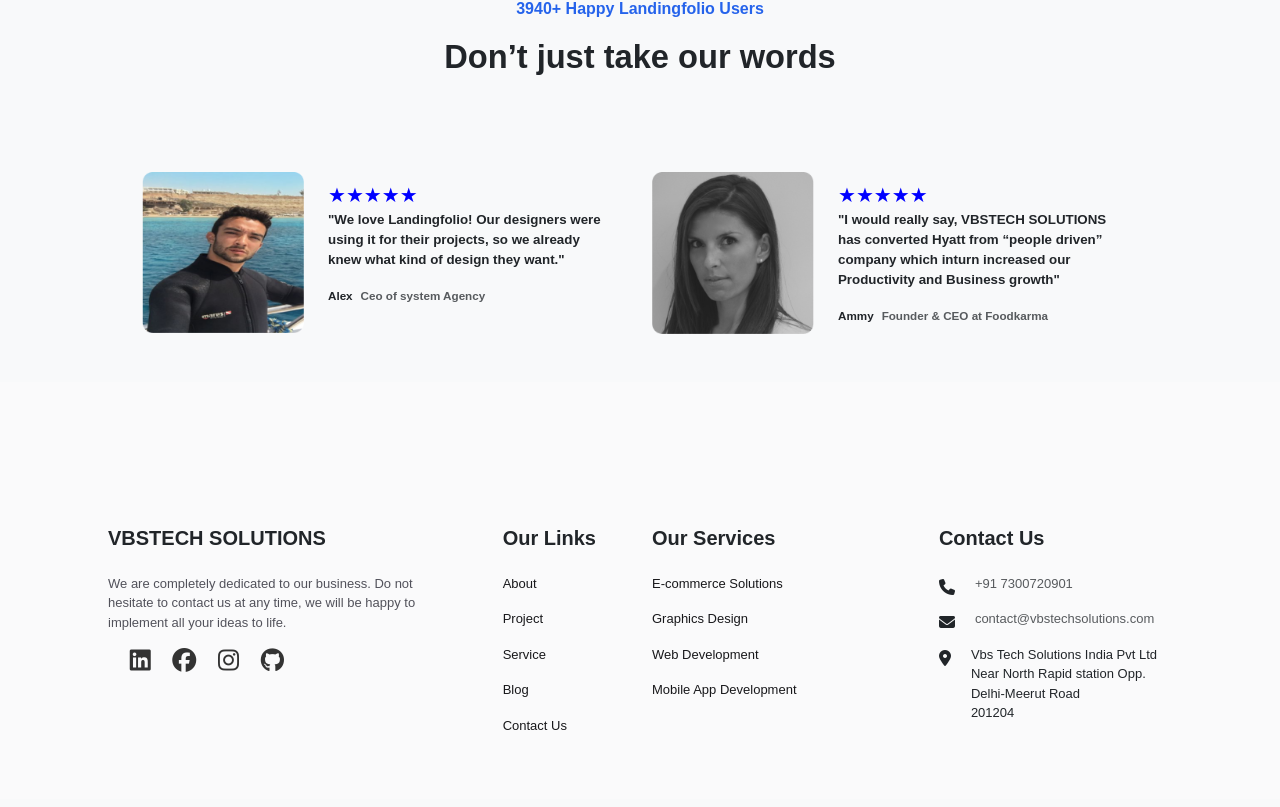
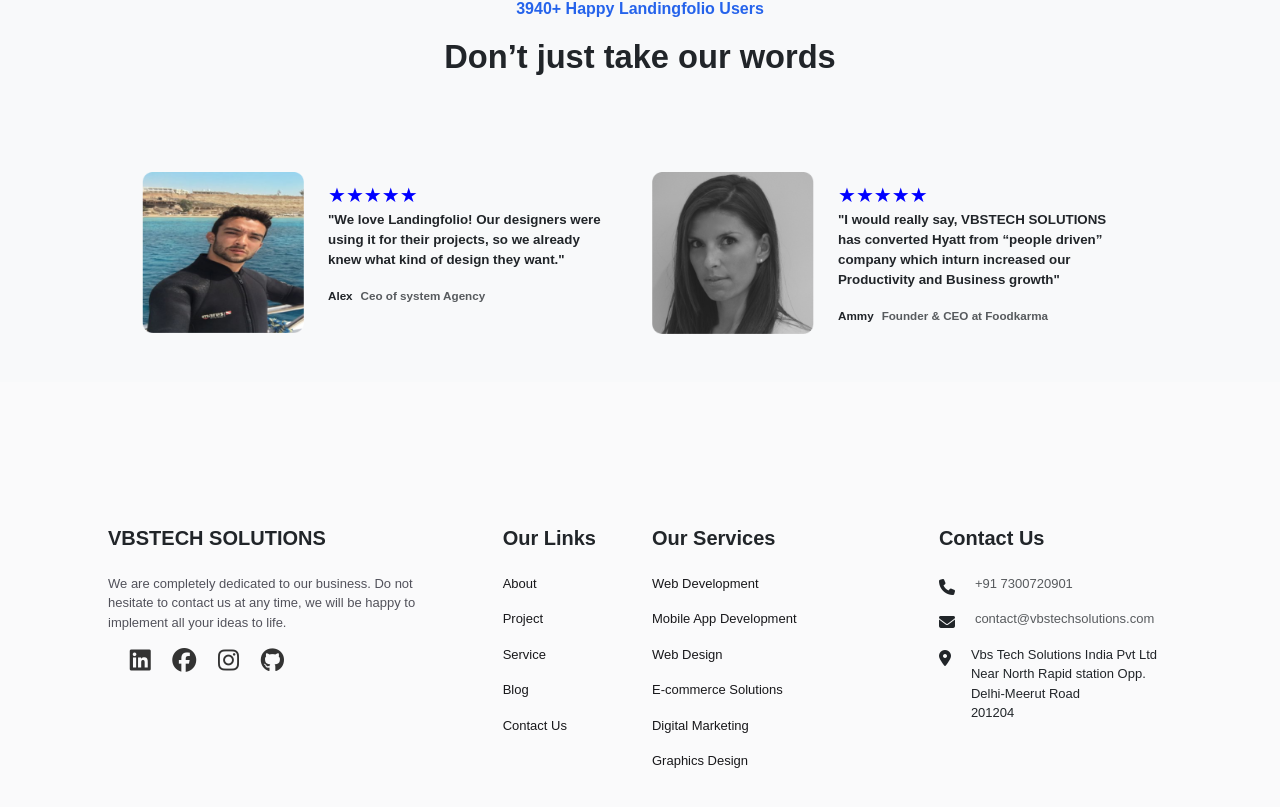
Before and after one commit to bhavuksidhu/VBS-Tech, a React (Create React App) app: page / in a window 1280 px wide. Shown: the part 5422-6229 px from the top of the page. Built offline with nearby package versions, Linux system fonts and the light colour scheme.

Commit message:
changes in footer

```diff
--- a/src/Component/Webdesign.js
+++ b/src/Component/Webdesign.js
@@ -227,7 +227,7 @@
                  successfully.
               </p>
               <p className="d-flex">
-                <Link to="/graphicdesign" className="btn btn-primary fs-5">
+                <Link to="/graphicdesign"  className="btn btn-primary fs-5">
                   Know Now
                 </Link>{' '}
                 <i className="fa-solid fa-arrow-right fs-3 pt-2 text-primary"></i>
--- a/src/Component/Webdevelopment.js
+++ b/src/Component/Webdevelopment.js
@@ -8,6 +8,7 @@
 
 export default function Webdevelopment() {
   return (
+ <>
     <div>
         <div className='container-fluid text-white back-ground6'>
             <div className='container  home-section6'>
@@ -93,10 +94,8 @@
                     </div>
             </div>
         </div>
-        <Footer/>
-
-
-
     </div>
+            <Footer/>
+ </>
   )
 }
--- a/src/Footer/Footer.js
+++ b/src/Footer/Footer.js
@@ -1,12 +1,19 @@
-import React from 'react'
+import React, { useEffect } from 'react';
+
 import './Footer.css'
-import { Link, NavLink } from 'react-router-dom';
+import { Link } from 'react-router-dom';
+
 export default function Footer() {
   const phoneNumber = '+91 7300720901';
   const emailAddress = 'contact@vbstechsolutions.com';
   const handlePhoneClick = () => {
     window.open(`tel:${phoneNumber}`);
   };
+  useEffect(() => {
+    // Scroll to the top of the page on component mount
+    window.scrollTo(0, 0);
+  }, []);
+
   const handleEmailClick = () => {
     window.location.href = `mailto:${emailAddress}`;
   };
@@ -41,9 +48,9 @@
                 <h5> <b>Our Links</b></h5>
                 <Link to="/socialmedia"><p class="pj pt-3 br" >About </p></Link>
                 <Link to="/paidsearch"> <p class="pj br">Project </p></Link>
-                <NavLink to="/webdesign"><p class="pj br">Service </p></NavLink>
-                <NavLink to="/merkto"><p class="pj br">Blog</p></NavLink>
-                <NavLink  to="/contactus"><p class="pj br">Contact Us</p></NavLink>
+                <Link to="/webdesign"><p class="pj br">Service </p></Link>
+                <Link to="/merkto"><p class="pj br">Blog</p></Link>
+                <Link to="/contactus"><p class="pj br">Contact Us</p></Link>
 
 
 
@@ -54,10 +61,16 @@
             <div class=" col-lg-3 mt-5 boy d-flex justify-content-start col-md-6 col-sm-6">
               <div>
                 <h5> <b>Our Services</b></h5>
-                <p class="pj  pt-3 br">E-commerce Solutions</p>
-                <p class="pj br"> Graphics Design</p>
-                <p class="pj br"> Web Development</p>
-                <p class="pj br"> Mobile App Development</p>
+                <Link to="/webdevelopment"> <p class="pj br pt-3"> Web Development</p></Link>
+                <Link to="/mobileappdevelopment"><p class="pj br"> Mobile App Development</p></Link>
+                <Link to="/webdesignn"><p class="pj br">Web Design</p></Link>
+                <Link to="/ecommerce"><p class="pj br">E-commerce Solutions</p></Link>
+                <Link to="/digitalmarketing"><p class="pj  br">Digital Marketing</p></Link>
+                <Link to="/graphicdesign"><p class="pj br"> Graphics Design</p></Link>
+
+
+
+
               </div>
             </div>
             <div class="col-lg-3 mt-5 boy d-flex justify-content-center col-md-6 col-sm-6 ">
```
